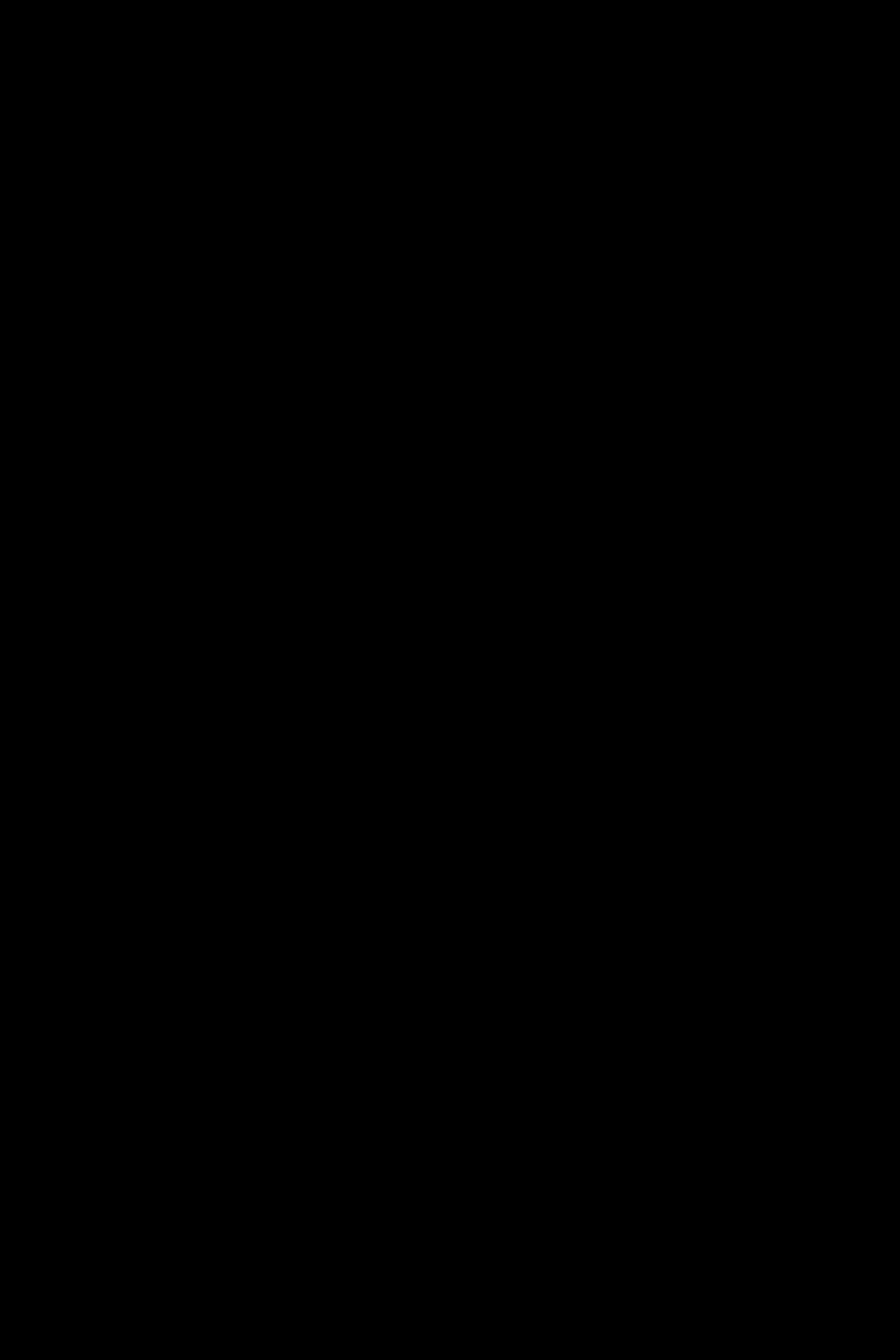
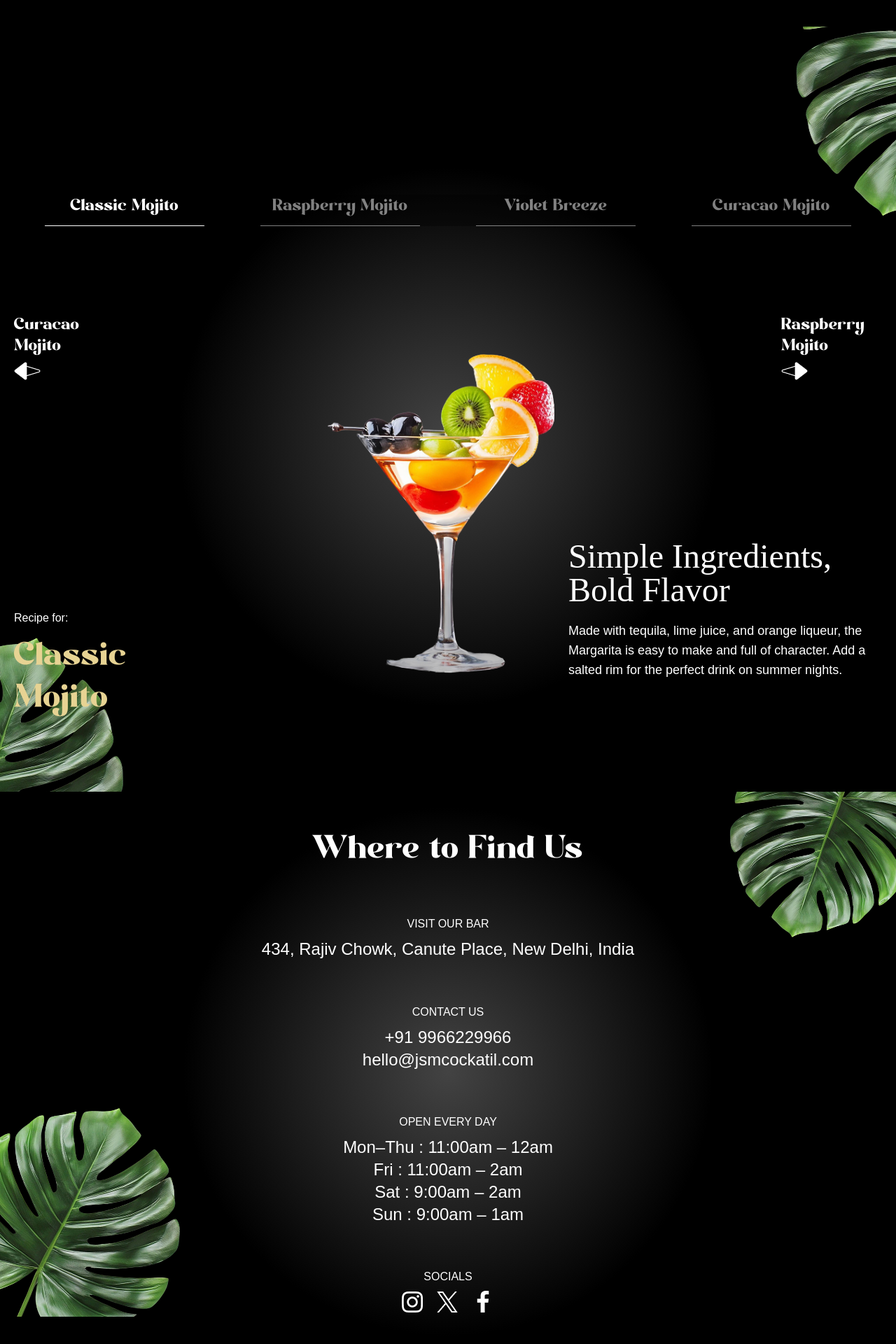
Before and after one commit to Aakash8711/gsap_cocktails, a React (Vite) app: page / in a window 1280 px wide. Shown: the part 3974-5894 px from the top of the page at 70% size. Before the commit the page ends 4012 px from the top, so only its background shows below. Built offline with nearby package versions, Linux system fonts and the light colour scheme; a web font is replaced by a local one.

Commit message:
Implement contact section

```diff
--- a/src/App.jsx
+++ b/src/App.jsx
@@ -5,6 +5,8 @@
 import Cocktails from './components/cocktails'
 import About from './components/About'
 import Art from './components/Art'
+import Menu from './components/Menu'
+import Contact from './Contact'
 
 gsap.registerPlugin(ScrollTrigger, SplitText)
 
@@ -16,6 +18,8 @@
       <Cocktails />
       <About />
       <Art />
+      <Menu />
+      <Contact />
     </main>
   )
 }
--- /dev/null
+++ b/src/Contact.jsx
@@ -0,0 +1,74 @@
+import { useGSAP } from "@gsap/react"
+import { openingHours, socials } from "../constants"
+import { SplitText } from "gsap/all"
+import gsap from "gsap"
+
+const Contact = () => {
+    useGSAP(() => {
+        const titleSplit = SplitText.create('#contact h2', {type: 'words'})
+
+        const timeline = gsap.timeline({
+            scrollTrigger: {
+                trigger: '#contact',
+                start: 'top center',
+            },
+            ease: "power1.inOut"
+        })
+
+        timeline
+        .from(titleSplit.words, { opacity: 0, yPercent: 100, stagger: 0.02})
+        .from('#contact h3 #contact p', { opacity: 0, yPercent: 100, stagger: 0.02})
+        .to('#f-right-leaf', { y: '-50', duration: 1, ease: 'power1.inOut'})
+        .to('#f-left-leaf', { y: '-50', duration: 1, ease: 'power1.inOut'}, '<')
+    })
+
+    return (
+        <footer id="contact">
+            <img src="/images/footer-right-leaf.png" alt="leaf-right" id="f-right-leaf" />
+            <img src="/images/footer-left-leaf.png" alt="leaf-left" id="f-left-leaf" />
+
+            <div className="content">
+                <h2>Where to Find Us</h2>
+
+                <div>
+                    <h3>Visit Our Bar</h3>
+                    <p>434, Rajiv Chowk, Canute Place, New Delhi, India</p>
+                </div>
+
+                <div>
+                    <h3>Contact Us</h3>
+                    <p>+91 9966229966</p>
+                    <p>hello@jsmcockatil.com</p>
+                </div>
+
+                <div>
+                    <h3>Open Every Day</h3>
+                    {openingHours.map((time) => (
+                        <p key={time.day}>
+                            {time.day} : {time.time}
+                        </p>
+                    ))}
+                </div>
+
+                <div>
+                    <h3>Socials</h3>
+
+                    <div className="flex-center gap-5">
+                        {socials.map((social) => (
+                            <a
+                            href={social.url}
+                            key={social.name}
+                            target="_blank"
+                            rel="noopener noreferrer"
+                            aria-label={social.name}>
+                                <img src={social.icon} />
+                            </a>
+                        ))}
+                    </div>
+                </div>
+            </div>
+        </footer>
+    )
+}
+
+export default Contact
--- /dev/null
+++ b/src/components/Menu.jsx
@@ -0,0 +1,93 @@
+'use client'
+import { useRef, useState } from "react"
+import { sliderLists } from "../../constants"
+import { useGSAP } from "@gsap/react"
+import gsap from "gsap"
+
+const Menu = () => {
+    const contentRef = useRef()
+    const [currentIndex, setCurrentIndex] = useState(0)
+
+    useGSAP(() => {
+        gsap.fromTo('#title', { opacity: 0}, {opacity: 1, duration: 1})
+        gsap.fromTo('.cocktail img', {opacity: 0, xPercent: -100}, {xPercent: 0, opacity: 1, duration: 1, ease: 'power1.inOut'})
+        gsap.fromTo('.details h2', {yPercent: 100, opacity: 0}, {yPercent: 0, opacity: 1, duration: 1, ease: 'power1.inOut'})
+        gsap.fromTo('.details p', {yPercent: 100, opacity: 0}, {yPercent: 0, opacity: 1, duration: 1, ease: 'power1.inOut'})
+    }, [currentIndex])
+
+    const totalCocktails = sliderLists.length
+    const goTOSlide = (index) => {
+        const newIndex = (index + totalCocktails) % totalCocktails
+
+        setCurrentIndex(newIndex)
+    }
+
+    const getCocktailAt = (indexOffset) => {
+        return sliderLists[(currentIndex + indexOffset + totalCocktails) % totalCocktails]
+    }
+
+    const currentCocktail = getCocktailAt(0)
+    const prevCocktail = getCocktailAt(-1)
+    const nextCocktail = getCocktailAt(1)
+
+    return (
+        <section id="menu" aria-labelledby="menu-heading">
+            <img src="/images/slider-left-leaf.png" alt="left-leaf" id="m-left-leaf" />
+            <img src="/images/slider-right-leaf.png" alt="right-leaf" id="m-right-leaf" />
+
+            <h2 id="menu-heading" className="sr-only">
+                Cocktail Menu
+            </h2>
+
+            <nav className="cocktail-tabs" aria-label="Cocktail Navigation">
+                {sliderLists.map((cocktail, index) => {
+                    const isActive = index === currentIndex
+
+                    return (
+                        <button key={cocktail.id} className={`
+                        ${isActive
+                        ? 'text-white border-white'
+                        : 'text-white/50 border-white/50'}
+                        `} onClick={() => goTOSlide(index)}>
+                            {cocktail.name}
+                        </button>
+                    )
+                })}
+            </nav>
+
+            <div className="content">
+                <div className="arrows">
+                    <button className="text-left" onClick={() => goTOSlide(currentIndex - 1)}>
+                        <span>{prevCocktail.name}</span>
+                        <img src="/images/right-arrow.png" alt="right-arrow" aria-hidden="true" />
+                    </button>
+                    <button className="text-left" onClick={() => goTOSlide(currentIndex + 1)}>
+                        <span>{nextCocktail.name}</span>
+                        <img src="/images/left-arrow.png" alt="left-arrow" aria-hidden="true" />
+                    </button>
+                </div>
+
+                <div className="cocktail">
+                    <img src={currentCocktail.image} className="object-contain" />
+                </div>
+
+                <div className="recipe">
+                    <div ref={contentRef} className="info">
+                        <p>Recipe for:</p>
+                        <p id="title">{currentCocktail.name}</p>
+                    </div>
+
+                    <div className="details">
+                        <h2>{currentCocktail.title}</h2>
+                        <p>{currentCocktail.description}</p>
+                    </div>
+
+                </div>
+
+            </div>
+
+        </section>
+    )
+}
+
+export default Menu
```
